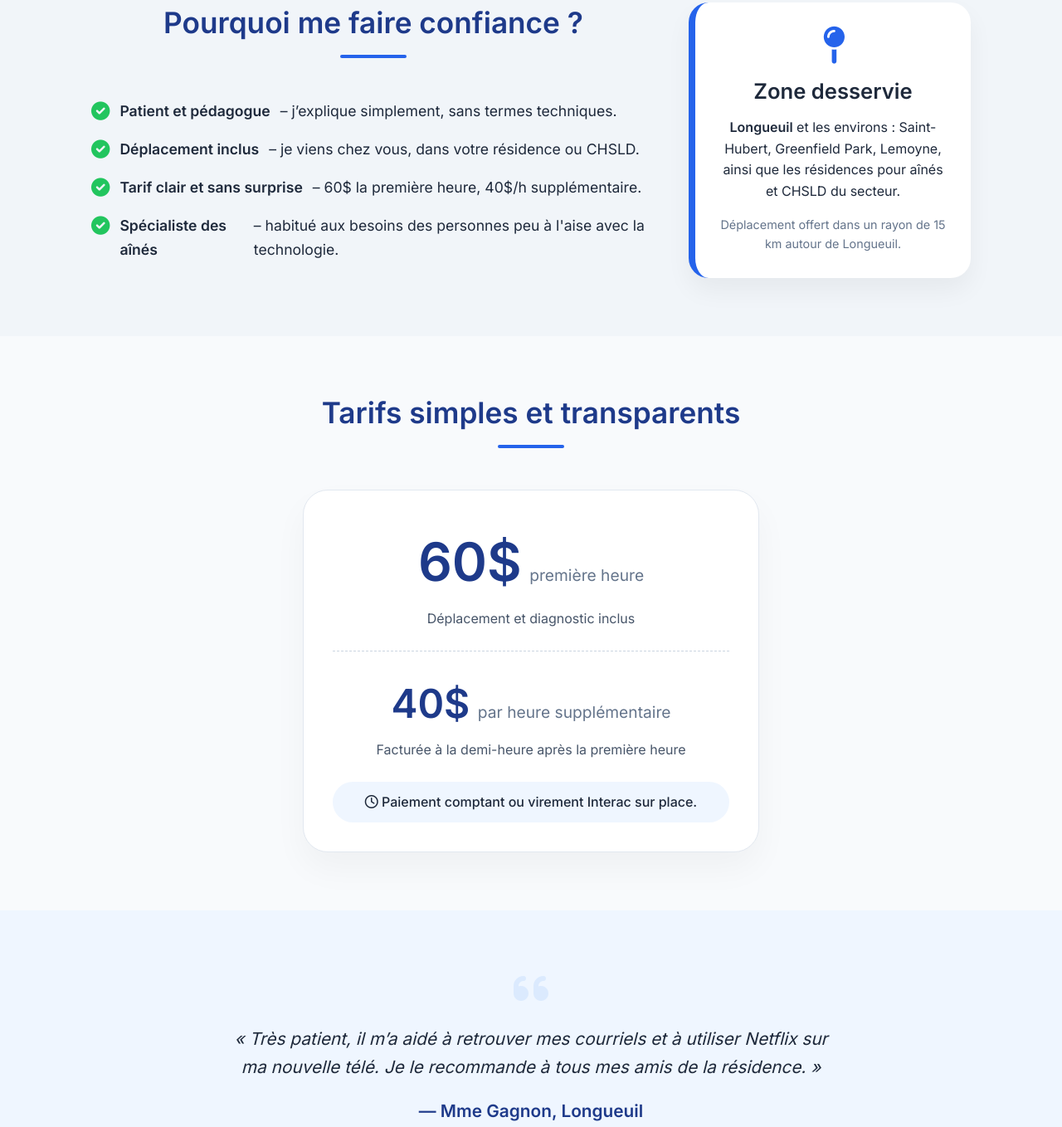
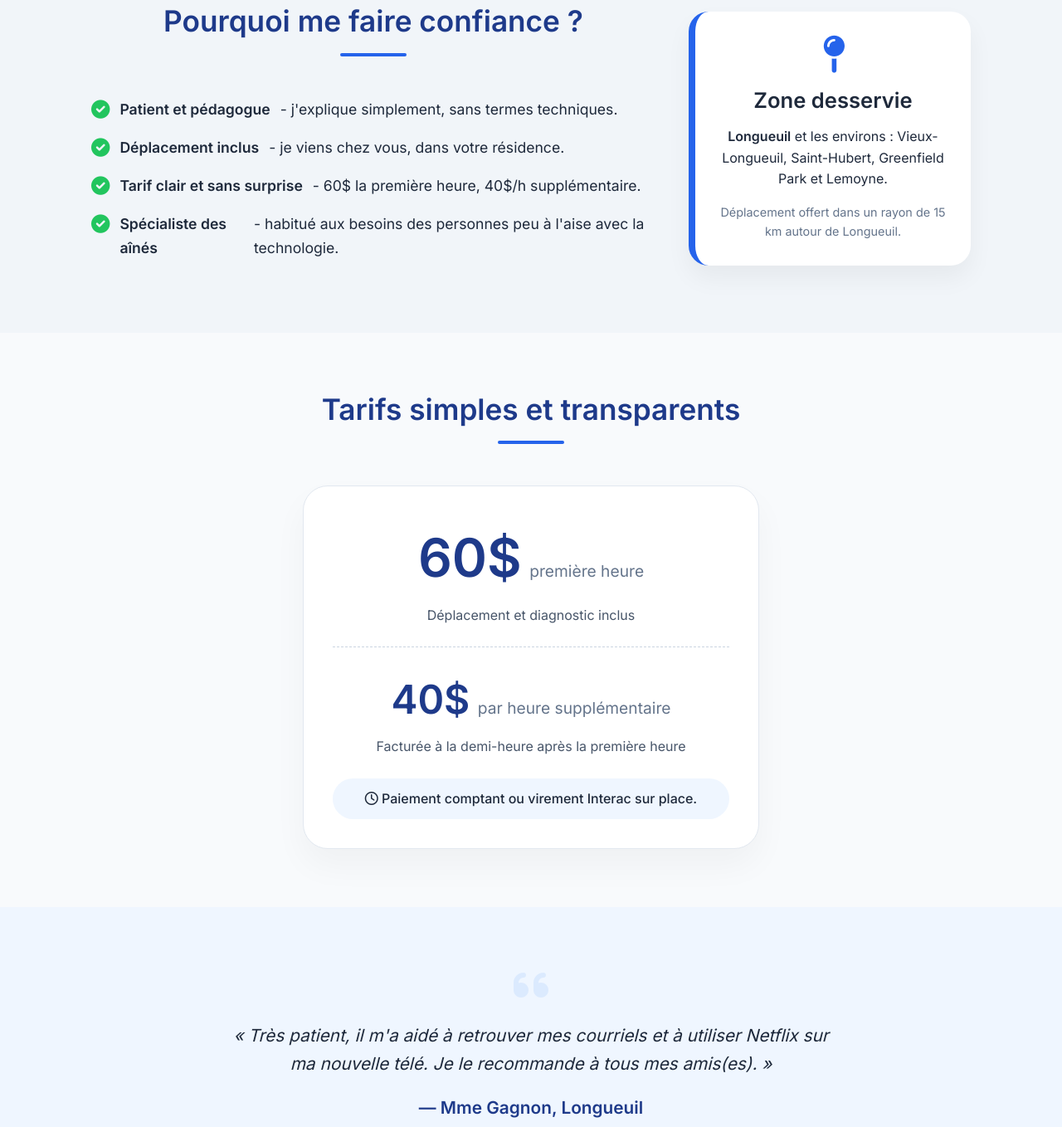
Before and after one commit to Roxor121298/TechChezVous, a plain HTML site: page index.html in a window 1280 px wide. Shown: the part 1035-2393 px from the top of the page at 83% size. Drawn offline with Linux system fonts and the light colour scheme.

Commit message:
ajout de quelque autre page

```diff
--- a/index.html
+++ b/index.html
@@ -55,17 +55,17 @@
             <div class="split-text">
                 <h2 class="section-title">Pourquoi me faire confiance ?</h2>
                 <ul class="check-list">
-                    <li><i class="fas fa-check-circle"></i> <strong>Patient et pédagogue</strong> – j’explique simplement, sans termes techniques.</li>
-                    <li><i class="fas fa-check-circle"></i> <strong>Déplacement inclus</strong> – je viens chez vous, dans votre résidence ou CHSLD.</li>
-                    <li><i class="fas fa-check-circle"></i> <strong>Tarif clair et sans surprise</strong> – 60$ la première heure, 40$/h supplémentaire.</li>
-                    <li><i class="fas fa-check-circle"></i> <strong>Spécialiste des aînés</strong> – habitué aux besoins des personnes peu à l'aise avec la technologie.</li>
+                    <li><i class="fas fa-check-circle"></i> <strong>Patient et pédagogue</strong> - j'explique simplement, sans termes techniques.</li>
+                    <li><i class="fas fa-check-circle"></i> <strong>Déplacement inclus</strong> - je viens chez vous, dans votre résidence.</li>
+                    <li><i class="fas fa-check-circle"></i> <strong>Tarif clair et sans surprise</strong> - 60$ la première heure, 40$/h supplémentaire.</li>
+                    <li><i class="fas fa-check-circle"></i> <strong>Spécialiste des aînés</strong> - habitué aux besoins des personnes peu à l'aise avec la technologie.</li>
                 </ul>
             </div>
             <div class="split-highlight">
                 <div class="highlight-box">
                     <i class="fas fa-map-pin"></i>
                     <h3>Zone desservie</h3>
-                    <p><strong>Longueuil</strong> et les environs : Saint-Hubert, Greenfield Park, Lemoyne, ainsi que les résidences pour aînés et CHSLD du secteur.</p>
+                    <p><strong>Longueuil</strong> et les environs : Vieux-Longueuil, Saint-Hubert, Greenfield Park et Lemoyne.</p>
                     <p class="small-note">Déplacement offert dans un rayon de 15 km autour de Longueuil.</p>
                 </div>
             </div>
@@ -98,7 +98,7 @@
     <div class="container">
         <div class="testimonial">
             <i class="fas fa-quote-left"></i>
-            <p>« Très patient, il m’a aidé à retrouver mes courriels et à utiliser Netflix sur ma nouvelle télé. Je le recommande à tous mes amis de la résidence. »</p>
+            <p>« Très patient, il m'a aidé à retrouver mes courriels et à utiliser Netflix sur ma nouvelle télé. Je le recommande à tous mes amis(es). »</p>
             <p class="testimonial-author">— Mme Gagnon, Longueuil</p>
         </div>
     </div>
```
Also changed, not shown: contact.html (added), index.js (added), service.html (added).
